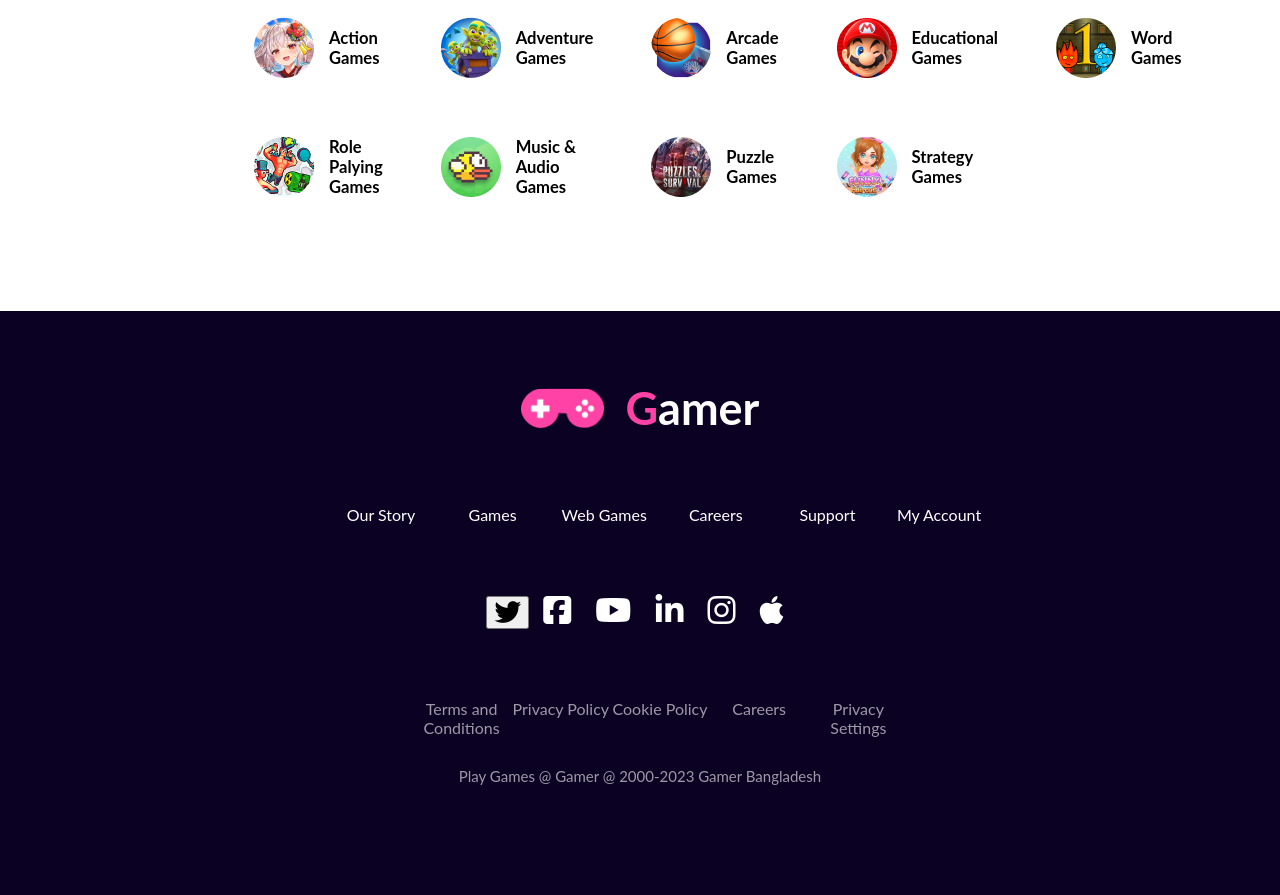
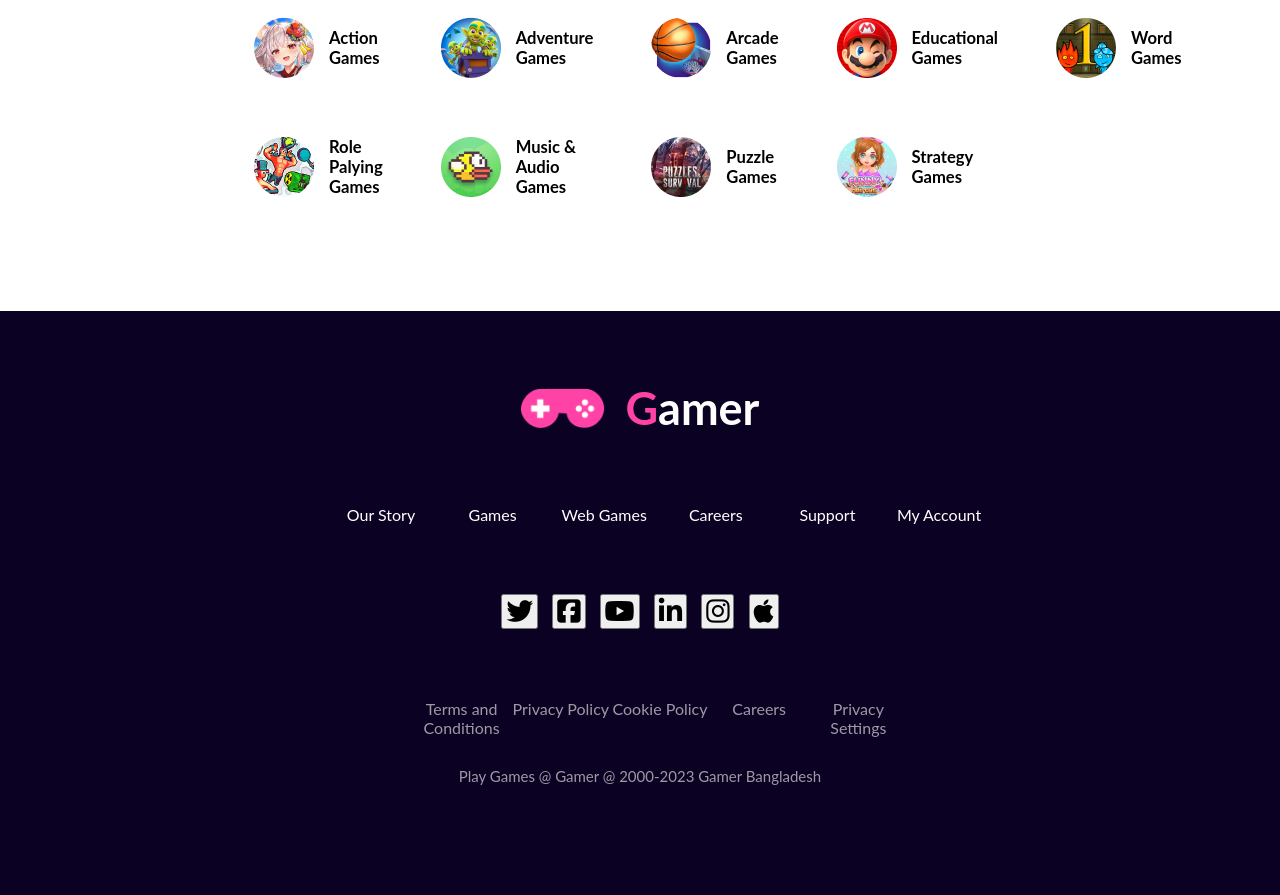
Before and after one commit to monsur3/gamer-zone-webpage, a plain HTML site: page index.html in a window 1280 px wide. Shown: the part 2134-3029 px from the top of the page. Drawn offline with Linux system fonts and the light colour scheme.

Commit message:
added button to the social icon

```diff
--- a/index.html
+++ b/index.html
@@ -132,12 +132,12 @@
                 <li>My Account</li>
             </ul>
             <div class="social-logo">
-                <button><i class="fa-brands fa-twitter fa-2x"></i></button>
-                <i class="fa-brands fa-square-facebook fa-2x"></i>
-                <i class="fa-brands fa-youtube fa-2x"></i>
-                <i class="fa-brands fa-linkedin-in fa-2x"></i>
-                <i class="fa-brands fa-instagram fa-2x"></i>
-                <i class="fa-brands fa-apple fa-2x"></i>
+                <button class="scl"><i class="fa-brands fa-twitter fa-2x"></i></button>
+                <button class="scl"><i class="fa-brands fa-square-facebook fa-2x"></i></button>
+                <button class="scl"><i class="fa-brands fa-youtube fa-2x"></i></button>
+                <button class="scl"><i class="fa-brands fa-linkedin-in fa-2x"></i></button>
+                <button class="scl"><i class="fa-brands fa-instagram fa-2x"></i></button>
+                <button class="scl"><i class="fa-brands fa-apple fa-2x"></i></button>
             </div>
             <ul class="foot-terms">
                 <li>Terms and Conditions</li>
--- a/styles/style.css
+++ b/styles/style.css
@@ -226,8 +226,10 @@ a{
     margin-bottom: 70px;
 
 }
-.social-logo > i{
-    padding: 0 10px;
+.scl{
+    padding: 2px 3px;
+    margin: 0 5px;
+
 }
 .cpr{
     text-align: center;
```
